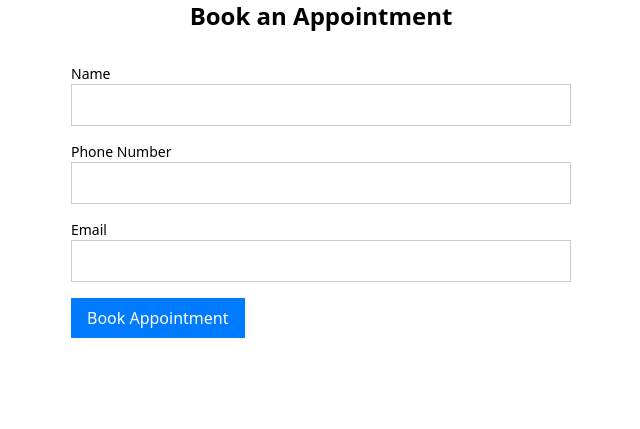
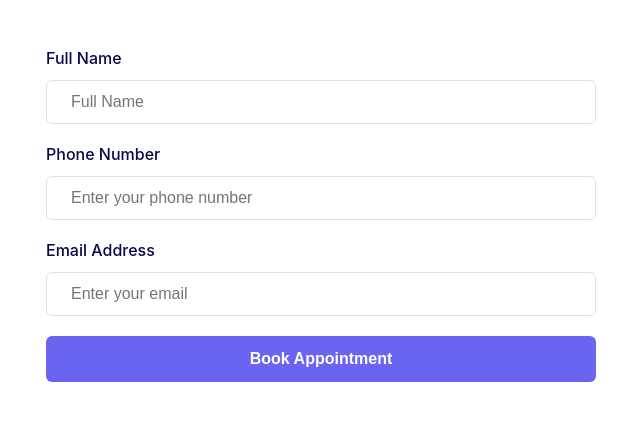
Before and after one commit to Pardeepky/NodeJs-Projects, a Node server app: page / in a window 1280 px wide. Shown: the top 429 px of the page, without its empty margins (319-959 px from the left). Run offline with Node 20, Linux system fonts and the light colour scheme; data that the repository does not hold is empty; some libraries are stand-ins or nearby versions.

Commit message:
fixed bugs

```diff
--- a/BookingAppointmentApp/views/home.html
+++ b/BookingAppointmentApp/views/home.html
@@ -1,63 +1,150 @@
 <!DOCTYPE html>
-<html>
+<html lang="en">
 
 <head>
     <meta charset="UTF-8">
     <meta http-equiv="X-UA-Compatible" content="IE=edge">
     <meta name="viewport" content="width=device-width, initial-scale=1.0">
-    <link href="https://unpkg.com/tailwindcss@^2/dist/tailwind.min.css" rel="stylesheet">
-    <title>Booking Appointment App</title>
+    <title>Booking Appointment</title>
 </head>
 
 <body>
-    <div class="container mx-auto my-4">
-        <h1 class="text-center text-2xl font-bold">Book an Appointment</h1>
-        <form onSubmit="handleSubmit(e)">
-            <div class="mb-4">
-                <label for="name" class="block text-sm font-medium">Name</label>
-                <input type="text" name="name" id="name" class="form-control w-full">
+    <div class="formbold-main-wrapper">
+        <div class="formbold-form-wrapper">
+            <form action="#" method="POST" onsubmit="onsignup(event)">
+                <div class="formbold-mb-5">
+                    <label for="Name" class="formbold-form-label"> Full Name </label>
+                    <input type="text" name="Name" id="Name" placeholder="Full Name" class="formbold-form-input"
+                        required />
                 </div>
-            <div class="mb-4">
-                <label for="phone" class="block text-sm font-medium">Phone Number</label>
-                <input type="text" name="phone" id="phone" class="form-control w-full">
+                <div class="formbold-mb-5">
+                    <label for="Phone" class="formbold-form-label"> Phone Number </label>
+                    <input type="tel" name="Phone" id="Phone" pattern="[0-9]+" placeholder="Enter your phone number"
+                        class="formbold-form-input" required />
                 </div>
-            <div class="mb-4">
-                <label for="email" class="block text-sm font-medium">Email</label>
-                <input type="email" name="email" id="email" class="form-control w-full">
+                <div class="formbold-mb-5">
+                    <label for="Email" class="formbold-form-label"> Email Address </label>
+                    <input type="Email" name="Email" id="Email" placeholder="Enter your email"
+                        class="formbold-form-input" required />
                 </div>
-            <button type="submit" class="btn btn-primary">Book Appointment</button>
+                <div>
+                    <button class="formbold-btn">Book Appointment</button>
+                </div>
             </form>
             <ul id="listOnScreen"></ul>
         </div>
+    </div>
     <style>
-        .container {
-            max-width: 500px;
-            margin: 0 auto;
+        * {
+            margin: 0;
+            padding: 0;
+            box-sizing: border-box;
         }
 
-        h1 {
-            margin-bottom: 1rem;
+        body {
+            font-family: "Inter", Arial, Helvetica, sans-serif;
         }
 
-        form {
-            margin-top: 2rem;
+        .formbold-mb-5 {
+            margin-bottom: 20px;
         }
 
-        input {
-            border: 1px solid #ccc;
-            padding: .5rem;
+        .formbold-pt-3 {
+            padding-top: 12px;
+        }
+
+        .formbold-main-wrapper {
+            display: flex;
+            align-items: center;
+            justify-content: center;
+            padding: 48px;
+        }
+
+        .formbold-form-wrapper {
+            margin: 0 auto;
+            max-width: 550px;
+            width: 100%;
+            background: white;
+        }
+
+        .formbold-form-label {
+            display: block;
+            font-weight: 500;
+            font-size: 16px;
+            color: #07074d;
+            margin-bottom: 12px;
+        }
+
+        .formbold-form-label-2 {
+            font-weight: 600;
+            font-size: 20px;
+            margin-bottom: 20px;
+        }
+
+        .formbold-form-input {
+            width: 100%;
+            padding: 12px 24px;
+            border-radius: 6px;
+            border: 1px solid #e0e0e0;
+            background: white;
+            font-weight: 500;
+            font-size: 16px;
+            color: #6b7280;
+            outline: none;
+            resize: none;
+        }
+
+        .formbold-form-input:focus {
+            border-color: #6a64f1;
+            box-shadow: 0px 3px 8px rgba(0, 0, 0, 0.05);
+        }
+
+        .formbold-btn {
+            text-align: center;
+            font-size: 16px;
+            border-radius: 6px;
+            padding: 14px 32px;
+            border: none;
+            font-weight: 600;
+            background-color: #6a64f1;
+            color: white;
+            width: 100%;
+            cursor: pointer;
+        }
+
+        .formbold-btn:hover {
+            box-shadow: 0px 3px 8px rgba(0, 0, 0, 0.05);
+        }
+
+        .formbold--mx-3 {
+            margin-left: -12px;
+            margin-right: -12px;
+        }
+
+        .formbold-px-3 {
+            padding-left: 12px;
+            padding-right: 12px;
+        }
+
+        .flex {
+            display: flex;
+        }
+
+        .flex-wrap {
+            flex-wrap: wrap;
+        }
+
+        .w-full {
             width: 100%;
         }
 
-        button {
-            background-color: #007bff;
-            color: #fff;
-            font-size: 1rem;
-            padding: .5rem 1rem;
+        @media (min-width: 540px) {
+            .sm\:w-half {
+                width: 50%;
+            }
         }
     </style>
+</body>
 <script src="home.js"></script>
 <script src="https://cdnjs.cloudflare.com/ajax/libs/axios/1.4.0/axios.min.js"></script>
-</body>
-
 </html>
--- a/BookingAppointmentApp/views/home.js
+++ b/BookingAppointmentApp/views/home.js
@@ -17,7 +17,7 @@ async function onsignup(event) {
                 myObj
             );
             console.log(response);
-            event.target.reset(); // Reset the form after the submission
+            event.target.reset();
             onScreenFunction(response.data);
         } catch (error) {
             console.error(error);
@@ -35,18 +35,18 @@ document.addEventListener("DOMContentLoaded", async () => {
         console.error(err);
     }
 });
-async function onScreenFunction(upprWala) {
+async function onScreenFunction(data) {
     const ul = document.getElementById("listOnScreen");
 
     const li = document.createElement("li");
-    li.innerHTML = `Name:${upprWala.name}   Phone:${upprWala.phone}   Email:${upprWala.email}`;
+    li.innerHTML = `Name:${data.name}   Phone:${data.phone}   Email:${data.email}`;
 
     const delBtn = document.createElement("input");
     delBtn.value = "Delete";
     delBtn.type = "button";
     delBtn.onclick = async () => {
         try {
-            await axios.delete(`http://localhost:3000/deleteAppointment/${upprWala.id}`);
+            await axios.delete(`http://localhost:3000/deleteAppointment/${data.id}`);
             ul.removeChild(li);
         } catch (err) {
             console.error(err);
@@ -57,14 +57,14 @@ async function onScreenFunction(upprWala) {
     editBtn.type = "button";
     editBtn.onclick = async () => {
         try {
-            await axios.delete(`http://localhost:3000/deleteAppointment/${upprWala.id}`);
+            await axios.delete(`http://localhost:3000/deleteAppointment/${data.id}`);
             ul.removeChild(li);
         } catch (err) {
             console.error(err);
         }
-        document.getElementById("Name").value = upprWala.name;
-        document.getElementById("Phone").value = upprWala.phone;
-        document.getElementById("Email").value = upprWala.email;
+        document.getElementById("Name").value = data.name;
+        document.getElementById("Phone").value = data.phone;
+        document.getElementById("Email").value = data.email;
     };
     li.appendChild(editBtn);
     li.appendChild(delBtn);
```
Lines whose indentation alone changed are shown as unchanged.
